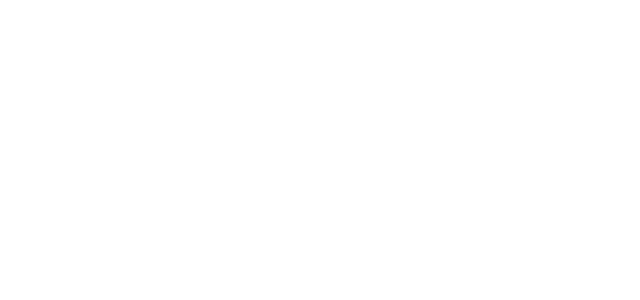
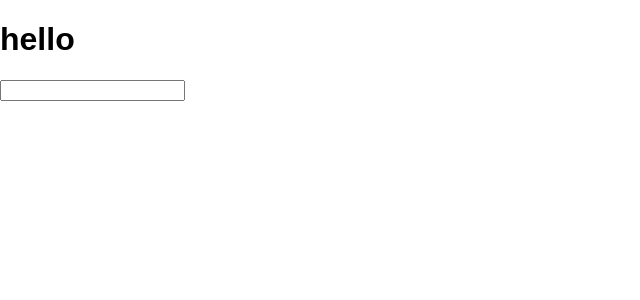
Before and after one commit to numbing/youtubeReactClone, a React (Create React App) app: page / in a window 1280 px wide. Shown: the top 300 px of the page, without its empty margins (0-640 px from the left). Built offline with nearby package versions, Linux system fonts and the light colour scheme.

Commit message:
ready to rock

```diff
--- a/src/App.js
+++ b/src/App.js
@@ -1,4 +1,5 @@
 import React, {Component} from 'react';
+import Search from './components/search_bar'
 
 
 const key = 'AIzaSyDu3ULXjhGO0V-cEk5nmwrZWw1VrHp2IlA';
@@ -7,7 +8,8 @@
     render() {
         return (
             <div className="App">
-
+                <h1>hello</h1>
+                <Search/>
             </div>
         );
     }
--- /dev/null
+++ b/src/components/search_bar.js
@@ -0,0 +1,11 @@
+import React from 'react'
+
+class SearchBar extends React.Component{
+    render(){
+        return(
+            <input/>
+        )
+    }
+}
+
+export default SearchBar
```
Also changed, not shown: src/components/video_detail.js (added), src/components/video_list.js (added), src/components/video_list_item.js (added), 1 other file (tests, documents, lock files or other folders).
